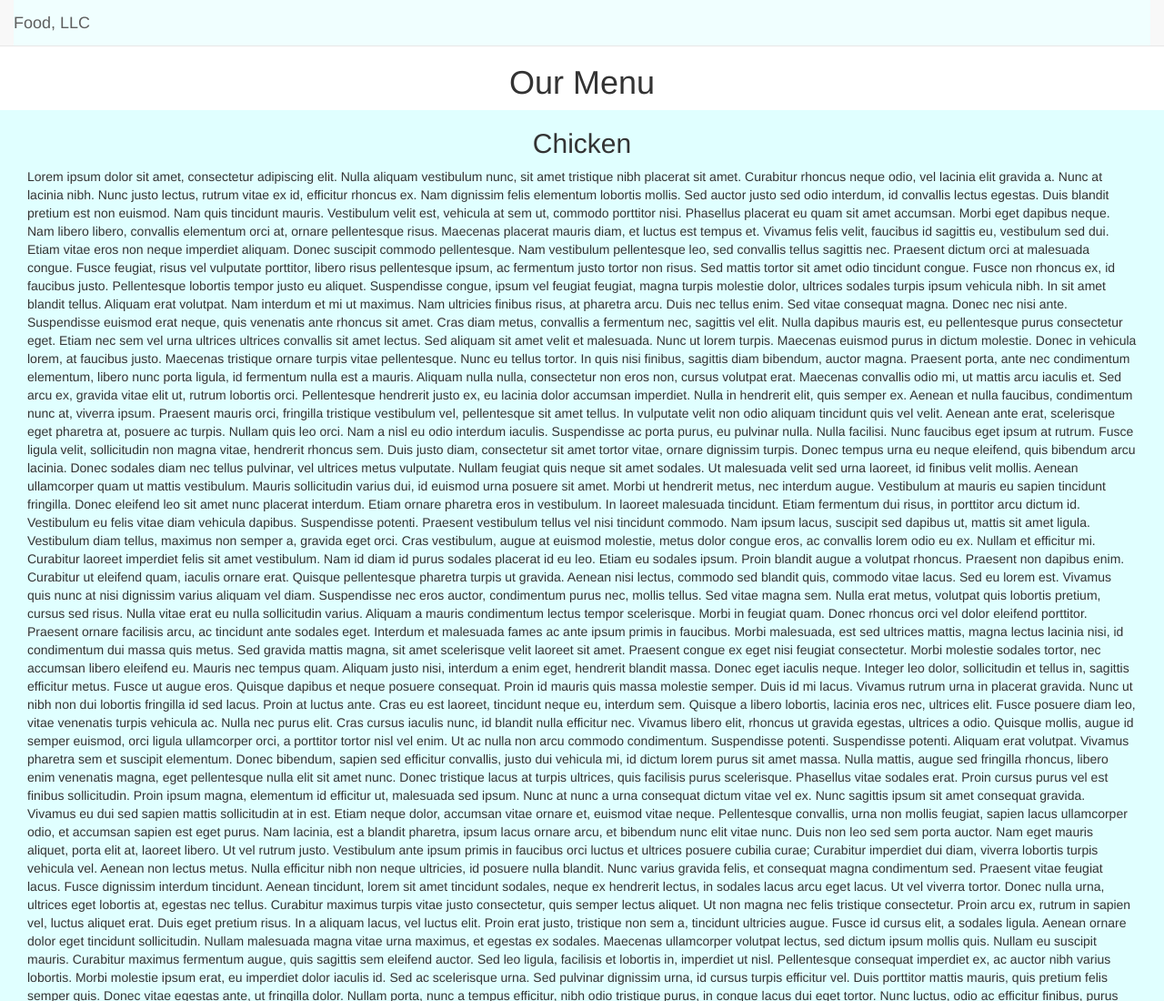
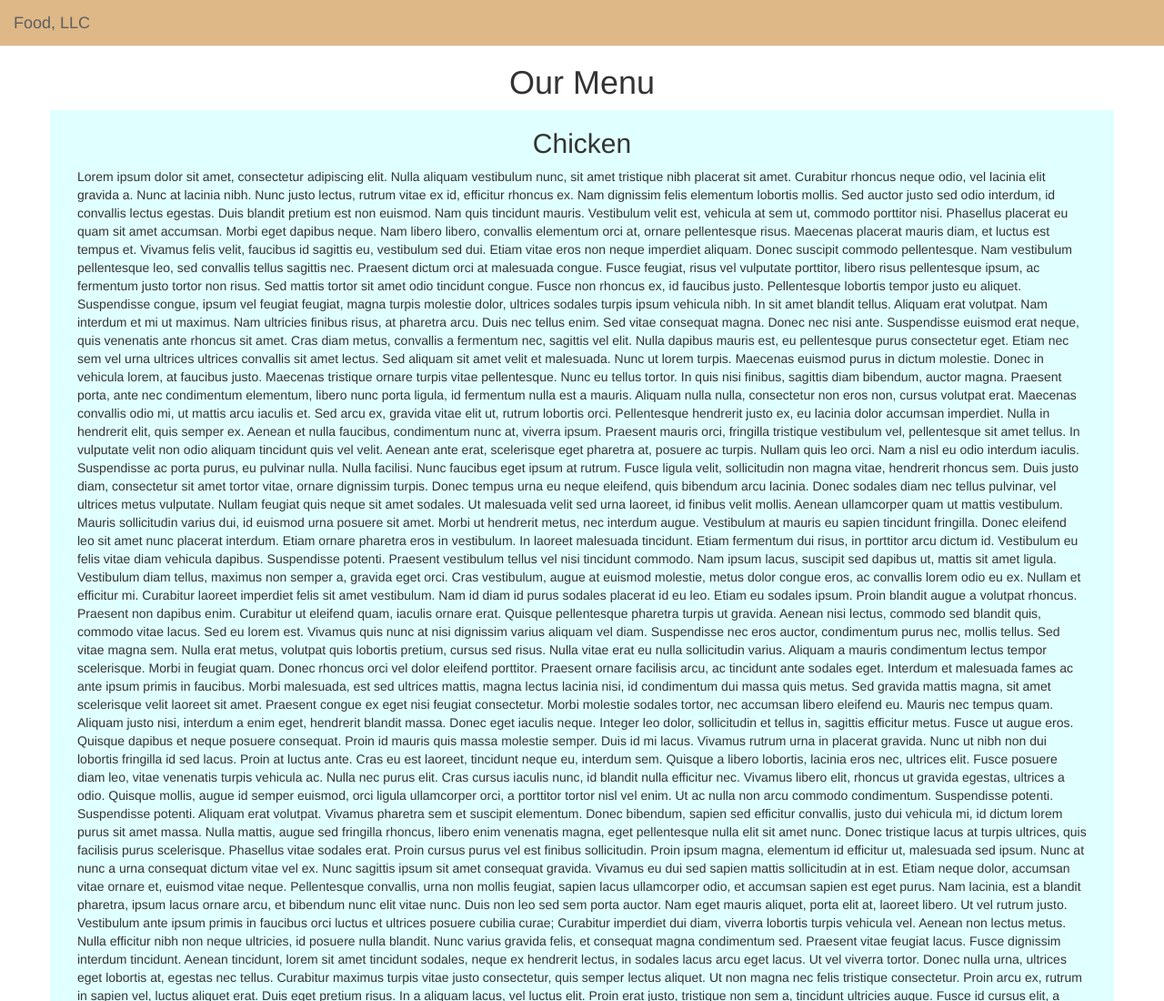
Before and after one commit to EVCareeria/courseraResultRepo, a plain HTML site: page module3-solution/index.html in a window 1280 px wide. Shown: the top 1100 px of the page at 91% size. Drawn offline with Linux system fonts and the light colour scheme.

Commit message:
some changes made

```diff
--- a/module3-solution/css/styles.css
+++ b/module3-solution/css/styles.css
@@ -1,7 +1,9 @@
-#bs-example-navbar-collapse-1 {
-    background-color: azure;
+.navbar-static-top {
+    margin: 0;
+    padding: 0;
+    background-color: burlywood;
 }
+
 .main-content {
     background-color:lightcyan;
-    width: 100%;
 }
--- a/module3-solution/index.html
+++ b/module3-solution/index.html
@@ -43,7 +43,7 @@
 
     <h1 class="text-center">Our Menu</h1>
     <div class="container main-content">
-    <section class="col-xs-12">
+    <section class="col-xs-12 col-sm-12 col-md-12">
       <h2 class="text-center" >Chicken</h2>
       Lorem ipsum dolor sit amet, consectetur adipiscing elit. Nulla aliquam vestibulum nunc, sit amet tristique nibh placerat sit amet. Curabitur rhoncus neque odio, vel lacinia elit gravida a. Nunc at lacinia nibh. Nunc justo lectus, rutrum vitae ex id, efficitur rhoncus ex. Nam dignissim felis elementum lobortis mollis. Sed auctor justo sed odio interdum, id convallis lectus egestas. Duis blandit pretium est non euismod. Nam quis tincidunt mauris.
 
```
